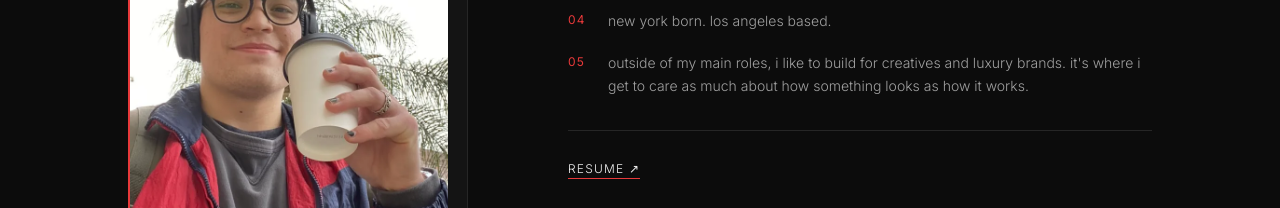
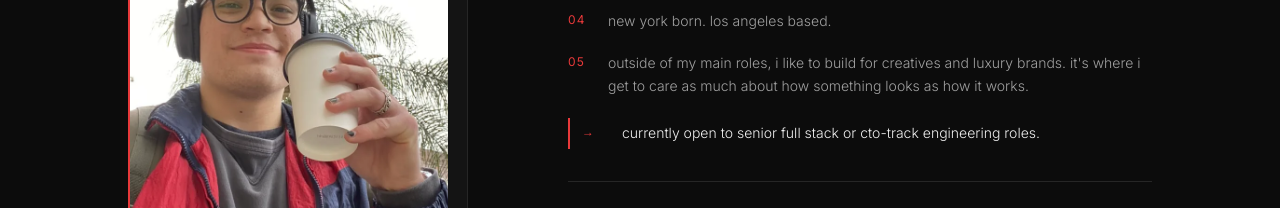
Before and after one commit to emrichmp/Emrich-Michael-Perrier, a React (Vite) app: page / in a window 1280 px wide. Shown: the part 1120-1328 px from the top of the page. Built offline with nearby package versions, Linux system fonts and the light colour scheme.

Commit message:
minor edits and AIEO, SEO and other optimizations

```diff
--- a/index.html
+++ b/index.html
@@ -14,7 +14,7 @@
     />
     <meta
       name="description"
-      content="Full stack engineer and Co-Founding CTO based in Los Angeles. Building products people actually use: React, TypeScript, Node.js, and everything in between."
+      content="Full stack engineer and Co-Founding CTO based in Los Angeles. 5+ years building SaaS products with React, Next.js, TypeScript, and Node.js. Top Rated Plus on Upwork, 100% job success score."
     />
     <meta
       name="keywords"
@@ -34,7 +34,7 @@
     />
     <meta
       property="og:description"
-      content="Full stack engineer and Co-Founding CTO based in Los Angeles. Building products people actually use: React, TypeScript, Node.js, and everything in between."
+      content="Full stack engineer and Co-Founding CTO based in Los Angeles. 5+ years building SaaS products with React, Next.js, TypeScript, and Node.js. Top Rated Plus on Upwork, 100% job success score."
     />
     <meta property="og:image" content="https://www.emrichperrier.com/About/emrich.webp" />
     <meta property="og:site_name" content="Emrich-Michael Perrier" />
@@ -49,7 +49,7 @@
     />
     <meta
       property="twitter:description"
-      content="Full stack engineer and Co-Founding CTO based in Los Angeles. Building products people actually use: React, TypeScript, Node.js, and everything in between."
+      content="Full stack engineer and Co-Founding CTO based in Los Angeles. 5+ years building SaaS products with React, Next.js, TypeScript, and Node.js. Top Rated Plus on Upwork, 100% job success score."
     />
     <meta property="twitter:image" content="https://www.emrichperrier.com/About/emrich.webp" />
 
@@ -90,7 +90,12 @@
         },
         "worksFor": {
           "@type": "Organization",
-          "name": "Freelance"
+          "name": "Open & Run",
+          "url": "https://www.openandrun.com"
+        },
+        "hasOccupation": {
+          "@type": "Occupation",
+          "name": "Co-Founding CTO"
         },
         "knowsAbout": [
           "React",
@@ -137,7 +142,7 @@
         "name": "Emrich-Michael Perrier Development Services",
         "url": "https://www.emrichperrier.com",
         "logo": "https://www.emrichperrier.com/emp.svg",
-        "description": "Professional web development services in Los Angeles. Specializing in React, Vue, TypeScript, and modern web applications.",
+        "description": "Professional web development services in Los Angeles. Specializing in React, Next.js, TypeScript, Node.js, and full stack SaaS products.",
         "address": {
           "@type": "PostalAddress",
           "addressLocality": "Los Angeles",
@@ -201,7 +206,7 @@
       <p data-heading="Location">Location</p>
       <p>Los Angeles, CA. Available for freelance web development projects. New York City born.</p>
       <p data-heading="Contact">Contact</p>
-      <p>Email: emrichmichaelperrier@gmail.com. Available for new projects.</p>
+      <p>Email: emrichmichaelperrier@gmail.com. Available for new projects and open to senior full stack or CTO-track engineering roles.</p>
     </div>
     <div id="root"></div>
     <script type="module" src="/src/main.tsx"></script>
--- a/src/App.tsx
+++ b/src/App.tsx
@@ -18,9 +18,9 @@ function App() {
   return (
     <>
       <SEO
-        title="Emrich-Michael Perrier | Full Stack Developer in Los Angeles | React, Vue, TypeScript Expert"
-        description="Emrich-Michael Perrier is a Top Rated Plus Full Stack Developer in Los Angeles with 5+ years experience. Expert in React, Vue, TypeScript, and modern web applications. $100K+ earned on Upwork with 100% satisfaction rate."
-        keywords="Emrich-Michael Perrier, Emrich Perrier, Full Stack Developer, Los Angeles Developer, React Developer, Vue Developer, TypeScript Developer, Web Developer Los Angeles, Frontend Developer, Backend Developer, Upwork Developer, Top Rated Plus Developer"
+        title="Emrich-Michael Perrier | Full Stack Engineer, Los Angeles"
+        description="Full stack engineer and Co-Founding CTO based in Los Angeles. 5+ years building SaaS products with React, Next.js, TypeScript, and Node.js. Top Rated Plus on Upwork, 100% job success score."
+        keywords="Emrich-Michael Perrier, Emrich Perrier, Full Stack Engineer, Los Angeles Developer, React Developer, TypeScript Developer, Next.js Developer, Node.js Developer, Product Engineer, Web Developer Los Angeles, Upwork Developer, Top Rated Plus Developer, Freelance Developer Los Angeles"
         section="home"
       />
       <AnimatePresence>
--- a/src/components/About.tsx
+++ b/src/components/About.tsx
@@ -10,7 +10,7 @@ const facts = [
   },
   {
     num: "02",
-    text: "full stack engineer for 5+ years. $200k+ earned on upwork. 100% job success score."
+    text: "full stack engineer for 5+ years. $200K+ earned on upwork. 100% job success score."
   },
   {
     num: "03",
@@ -25,6 +25,27 @@ const facts = [
     text: "outside of my main roles, i like to build for creatives and luxury brands. it's where i get to care as much about how something looks as how it works."
   }
 ];
+
+const AvailabilityBadge = () => {
+  const [ref, inView] = useInView({ triggerOnce: true, threshold: 0.2 });
+
+  return (
+    <motion.div
+      ref={ref}
+      className="flex gap-4 items-start border-l-2 border-brand-accent pl-3 py-1"
+      initial={{ opacity: 0, y: 16 }}
+      animate={inView ? { opacity: 1, y: 0 } : {}}
+      transition={{ duration: 0.7, delay: 0.5, ease: [0.25, 0.1, 0.25, 1] }}
+    >
+      <span className="text-xs text-brand-accent tracking-widest font-normal w-6 flex-shrink-0 mt-0.5">
+        →
+      </span>
+      <p className="text-sm font-light text-ink-primary leading-relaxed lowercase">
+        currently open to senior full stack or cto-track engineering roles.
+      </p>
+    </motion.div>
+  );
+};
 
 const FactItem = ({ num, text, index }: { num: string; text: string; index: number }) => {
   const [ref, inView] = useInView({
@@ -81,6 +102,9 @@ const About = () => {
               {facts.map((fact, index) => (
                 <FactItem key={fact.num} num={fact.num} text={fact.text} index={index} />
               ))}
+              <div className="mt-2">
+                <AvailabilityBadge />
+              </div>
             </div>
 
             <div className="mt-8 pt-6 border-t border-brand-border w-full">
--- a/src/components/SEO.tsx
+++ b/src/components/SEO.tsx
@@ -11,9 +11,9 @@ interface SEOProps {
 }
 
 const SEO: React.FC<SEOProps> = ({
-  title = "Emrich-Michael Perrier | Full Stack Developer in Los Angeles",
-  description = "Top Rated Plus Full Stack Developer in Los Angeles with 5+ years experience. Expert in React, Vue, TypeScript, and modern web applications.",
-  keywords = "Emrich-Michael Perrier, Emrich Perrier, Full Stack Developer, Los Angeles Developer, React Developer, Vue Developer, TypeScript Developer",
+  title = "Emrich-Michael Perrier | Full Stack Engineer, Los Angeles",
+  description = "Full stack engineer and Co-Founding CTO based in Los Angeles. 5+ years building SaaS products with React, Next.js, TypeScript, and Node.js. Top Rated Plus on Upwork, 100% job success score.",
+  keywords = "Emrich-Michael Perrier, Emrich Perrier, Full Stack Engineer, Los Angeles Developer, React Developer, TypeScript Developer, Next.js Developer, Node.js Developer, Product Engineer, Web Developer Los Angeles, Upwork Developer, Top Rated Plus Developer, Freelance Developer Los Angeles",
   image = "/About/emrich.webp",
   url = "https://www.emrichperrier.com/",
   type = "website",
@@ -70,13 +70,13 @@ const SEO: React.FC<SEOProps> = ({
         url: url,
         isPartOf: {
           "@type": "WebSite",
-          name: "Emrich-Michael Perrier - Full Stack Developer",
+          name: "Emrich-Michael Perrier — Full Stack Engineer",
           url: "https://www.emrichperrier.com"
         },
         about: {
           "@type": "Person",
           name: "Emrich-Michael Perrier",
-          jobTitle: "Full Stack Developer",
+          jobTitle: "Full Stack Engineer",
           address: {
             "@type": "PostalAddress",
             addressLocality: "Los Angeles",
--- a/src/data/experience.ts
+++ b/src/data/experience.ts
@@ -21,7 +21,7 @@ export interface ExperienceProject {
 export const experiences: Experience[] = [
   {
     id: 1,
-    title: "Senior Web Developer",
+    title: "Co-Founding CTO & Senior Web Developer",
     company: "Open & Run",
     period: "12/2024 - Present",
     description:
```
Also changed, not shown: 1 other file (tests, documents, lock files or other folders).
